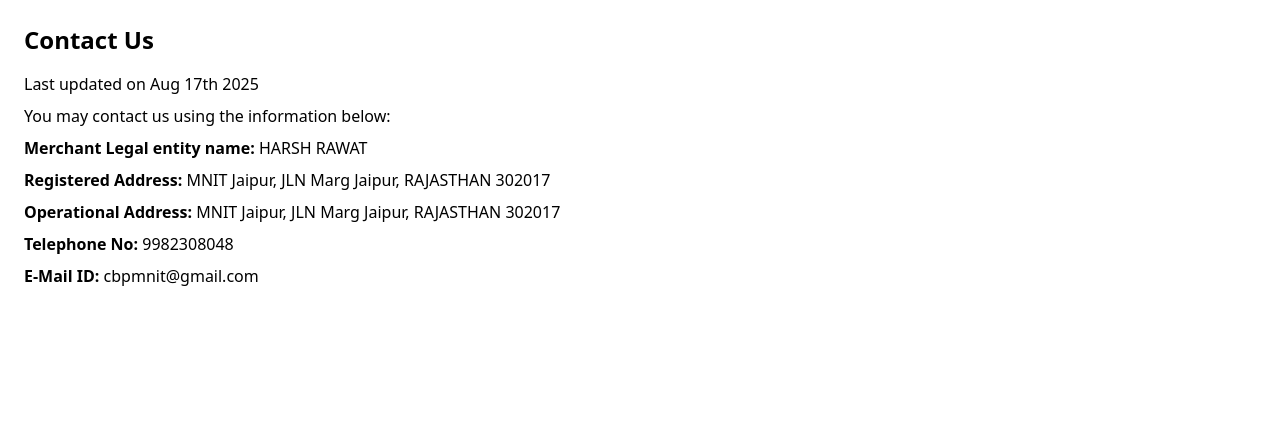
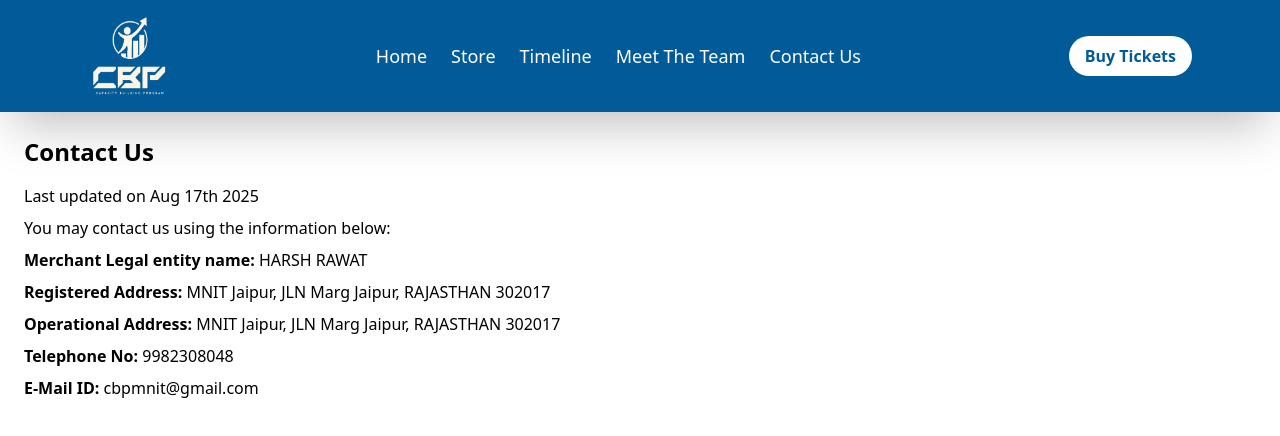
Before and after one commit to cbpmnit-glitch/cbp, a React (Vite) app: page /contact-us in a window 1280 px wide. Shown: the top 436 px of the page. Built offline with nearby package versions, Linux system fonts and the light colour scheme.

Commit message:
13th commit

```diff
--- a/src/ContactUs.jsx
+++ b/src/ContactUs.jsx
@@ -1,10 +1,9 @@
 import React from 'react'
-import Navbar from './navbar'
-
+import Navbar from './navbar';
 const ContactUs = () => {
-  <Navbar/>
   return (
-
+    <>
+      <Navbar />
     <div id="ContactUs" className="p-6">
       <h1 className="text-2xl font-bold mb-4">Contact Us</h1>
       <p className="mb-2">Last updated on Aug 17th 2025</p>
@@ -27,6 +26,7 @@ const ContactUs = () => {
         <strong>E-Mail ID:</strong> cbpmnit@gmail.com
       </p>
     </div>
+    </>
   )
 }
 
```
